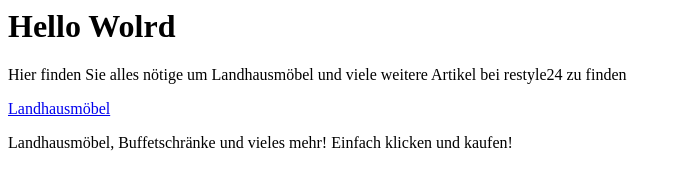
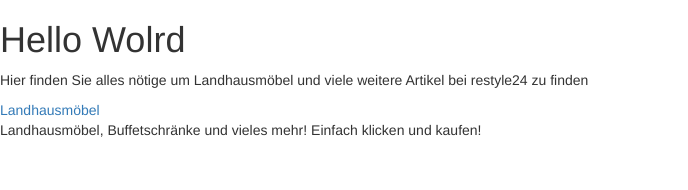
Before and after one commit to aysome/aysome.github.io, a plain HTML site: page index.html in a window 1280 px wide. Shown: the whole page, without its empty margins (0-688 px from the left). Drawn offline with nearby package versions, Linux system fonts and the light colour scheme.

Commit message:
Website Index Page

```diff
--- a/index.html
+++ b/index.html
@@ -1,4 +1,19 @@
+<html>
+<head>
+<title>Aysome</title>
+<!-- Latest compiled and minified CSS -->
+<link rel="stylesheet" href="https://maxcdn.bootstrapcdn.com/bootstrap/3.3.5/css/bootstrap.min.css">
+
+<!-- Optional theme -->
+<link rel="stylesheet" href="https://maxcdn.bootstrapcdn.com/bootstrap/3.3.5/css/bootstrap-theme.min.css">
+
+<!-- Latest compiled and minified JavaScript -->
+<script src="https://maxcdn.bootstrapcdn.com/bootstrap/3.3.5/js/bootstrap.min.js"></script>
+</head>
+<body>
 <h1>Hello Wolrd</h1>
 <p>Hier finden Sie alles nötige um Landhausmöbel und viele weitere Artikel bei restyle24 zu finden</p>
 <a href="http://restyle24.de/Landhausmoebel">Landhausmöbel</a>
 <p>Landhausmöbel, Buffetschränke und vieles mehr! Einfach klicken und kaufen!</p>
+</body>
+</html>
```
